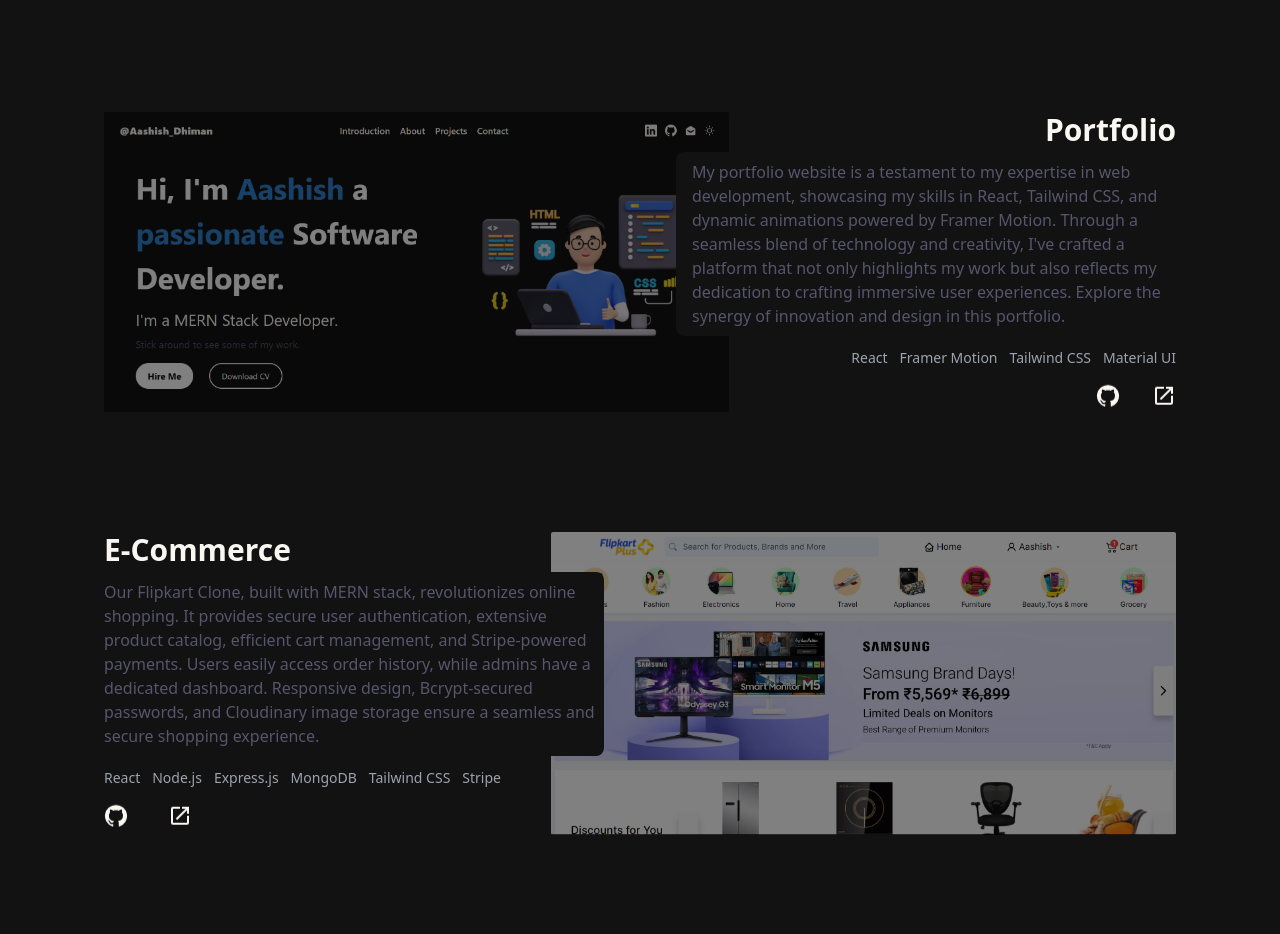
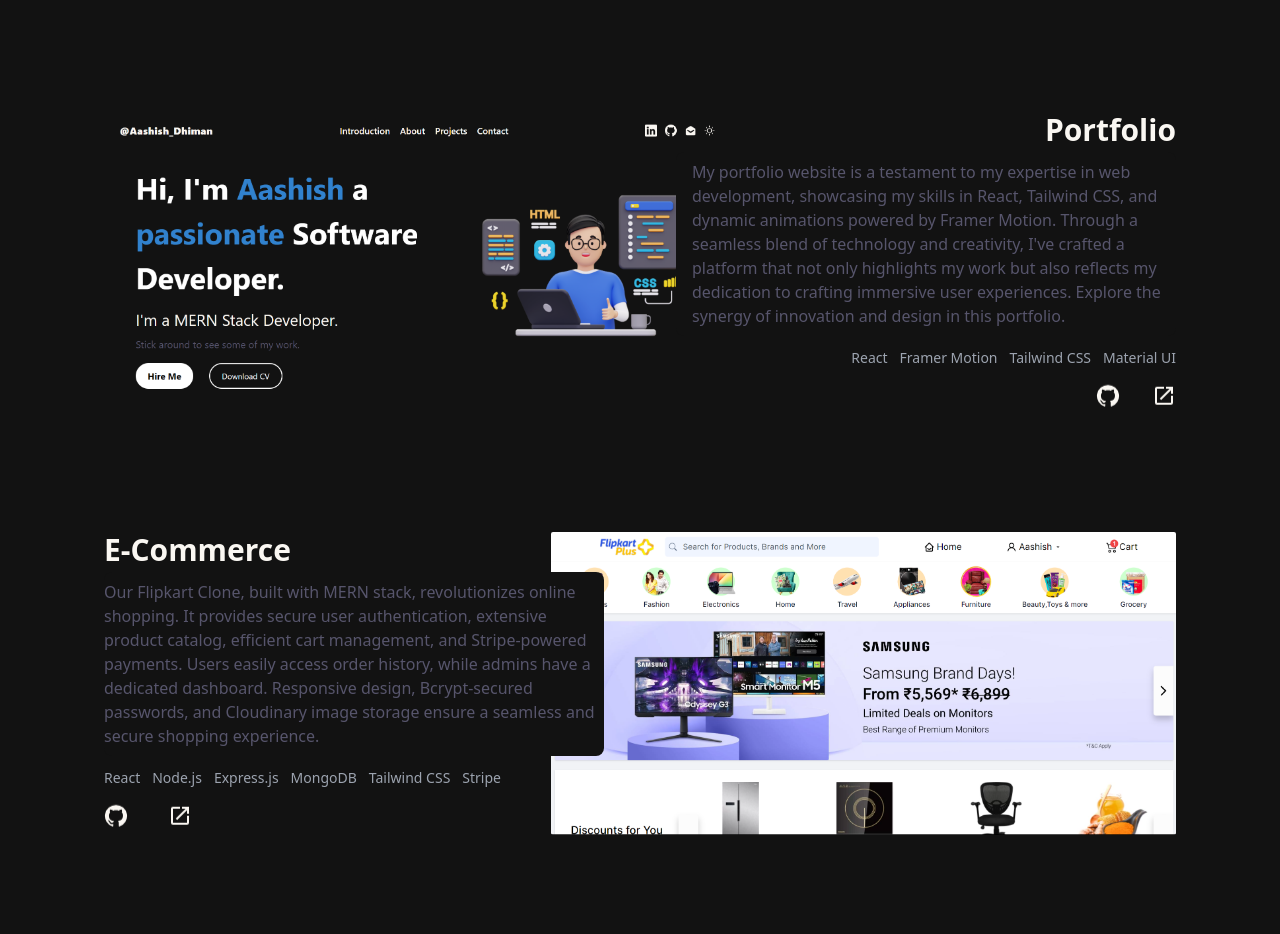
Before and after one commit to aashish-dhiman/portfolio-website, a React (Vite) app: page / in a window 1280 px wide. Shown: the part 1418-2352 px from the top of the page. Built offline with nearby package versions, Linux system fonts and the light colour scheme.

Commit message:
image optimisation

```diff
--- a/src/components/About.jsx
+++ b/src/components/About.jsx
@@ -39,16 +39,26 @@
             <div className="grid grid-cols-1 sm:grid-cols-12 gap-6 py-6 place-items-center">
                 <motion.div
                     ref={refContent}
-                    initial={{ opacity: 0, x: -100, scale: 0.8 }}
+                    initial={{
+                        opacity: 0,
+                        x: -100,
+                        scale: 0.8,
+                        filter: "blur(6px)",
+                    }}
                     animate={
                         inViewContent
-                            ? { opacity: 1, x: 0, scale: 1 }
+                            ? {
+                                  opacity: 1,
+                                  x: 0,
+                                  scale: 1,
+                                  filter: "blur(0px)",
+                              }
                             : { opacity: 1, x: -100, scale: 0.8 }
                     }
                     transition={{ duration: 0.8 }}
                     className="col-span-5 flex items-center w-[80%] sm:w-[90%] place-self-center ml-10 sm:m-0 "
                 >
-                    <img src="/images/about.png" alt="meme" />
+                    <img src="/images/about.png" alt="meme" loading="lazy" />
                 </motion.div>
                 <motion.div
                     ref={refContent}
--- a/src/components/HeroSection.jsx
+++ b/src/components/HeroSection.jsx
@@ -86,10 +86,20 @@
                     {/* image section */}
                     <motion.div
                         ref={refContent}
-                        initial={{ opacity: 0, x: 100, scale: 0.8 }}
+                        initial={{
+                            opacity: 0,
+                            x: 100,
+                            scale: 0.8,
+                            filter: "blur(6px)",
+                        }}
                         animate={
                             inViewContent
-                                ? { opacity: 1, x: 0, scale: 1 }
+                                ? {
+                                      opacity: 1,
+                                      x: 0,
+                                      scale: 1,
+                                      filter: "blur(0px)",
+                                  }
                                 : { opacity: 0, x: 100, scale: 0.8 }
                         }
                         transition={{ duration: 0.8 }}
@@ -98,6 +108,7 @@
                         <img
                             src="/images/heroImg.png"
                             alt="Meme Icon"
+                            loading="lazy"
                             className="absolute transform -translate-x-1/2 -translate-y-1/2 top-1/2 left-1/2 w-[300px] h-[300px] sm:w-[400px] sm:h-[400px]"
                         />
                     </motion.div>
--- a/src/components/projectType/LeftView.jsx
+++ b/src/components/projectType/LeftView.jsx
@@ -65,15 +65,26 @@
                 </div>
             </motion.div>
             {/* project image */}
-            <div className="col-span-7 order-1 lg:order-2 brightness-50 hover:brightness-100 transition-all ease-in duration-300 ">
+            <motion.div
+                ref={refContent}
+                initial={{ opacity: 0, filter: "blur(6px) brightness(50%)" }}
+                animate={
+                    inViewContent
+                        ? { opacity: 1, filter: "blur(0px) brightness(100%)" }
+                        : { opacity: 1, filter: "blur(6px) brightness(50%)" }
+                }
+                transition={{ duration: 1 }}
+                className="col-span-7 order-1 lg:order-2 brightness-50 hover:brightness-100 transition-all ease-in duration-300 "
+            >
                 <a href={demo} target="_blank" rel="noreferrer">
                     <img
                         src={img}
                         alt={name}
+                        loading="lazy"
                         className="rounded-sm min-h-full cursor-pointer"
                     />
                 </a>
-            </div>
+            </motion.div>
         </div>
     );
 };
--- a/src/components/projectType/RightView.jsx
+++ b/src/components/projectType/RightView.jsx
@@ -3,12 +3,22 @@
 import { motion, useInView } from "framer-motion";
 import { useRef } from "react";
 
-const rightView = ({ id, name, description, img, tech, source, demo }) => {
+const RightView = ({ id, name, description, img, tech, source, demo }) => {
     const refContent = useRef(null);
     const inViewContent = useInView(refContent);
     return (
         <div className="grid grid-cols-1 lg:grid-cols-12 md:px-10 mt-[80px] lg:mt-[120px]">
-            <div className="col-span-7 brightness-50 hover:brightness-100 transition-all ease-in duration-300">
+            <motion.div
+                ref={refContent}
+                initial={{ opacity: 0, filter: "blur(6px) brightness(50%)" }}
+                animate={
+                    inViewContent
+                        ? { opacity: 1, filter: "blur(0px) brightness(100%)" }
+                        : { opacity: 1, filter: "blur(6px) brightness(50%)" }
+                }
+                transition={{ duration: 1 }}
+                className="col-span-7 brightness-50 hover:brightness-100 transition-all ease-in duration-300"
+            >
                 <a href={demo} target="_blank" rel="noreferrer">
                     <img
                         src={img}
@@ -16,7 +26,7 @@
                         className="rounded-sm min-h-full cursor-pointer"
                     />
                 </a>
-            </div>
+            </motion.div>
             <motion.div
                 ref={refContent}
                 initial={{ opacity: 0, x: -50 }}
@@ -76,4 +86,4 @@
     );
 };
 
-export default rightView;
+export default RightView;
```
